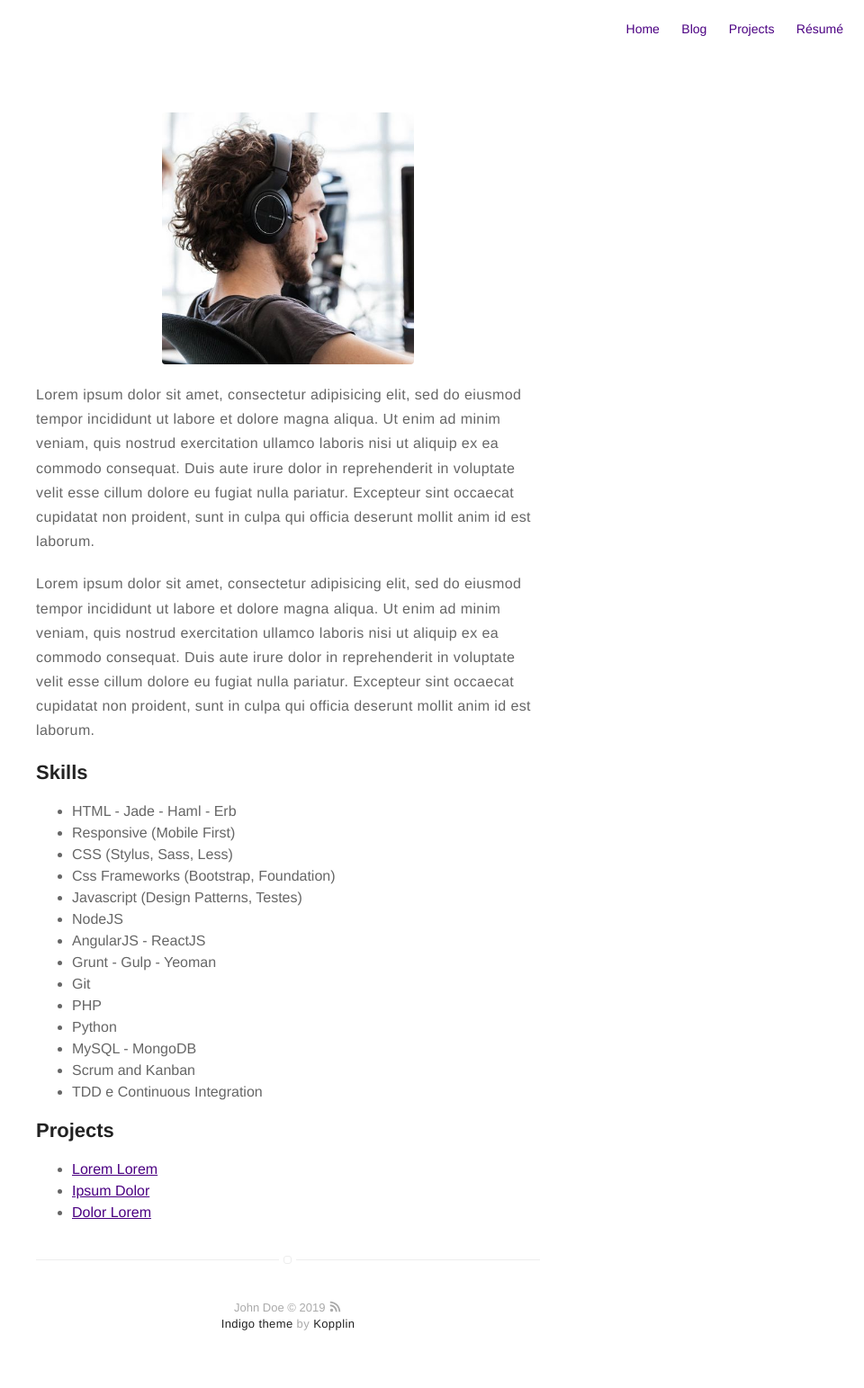
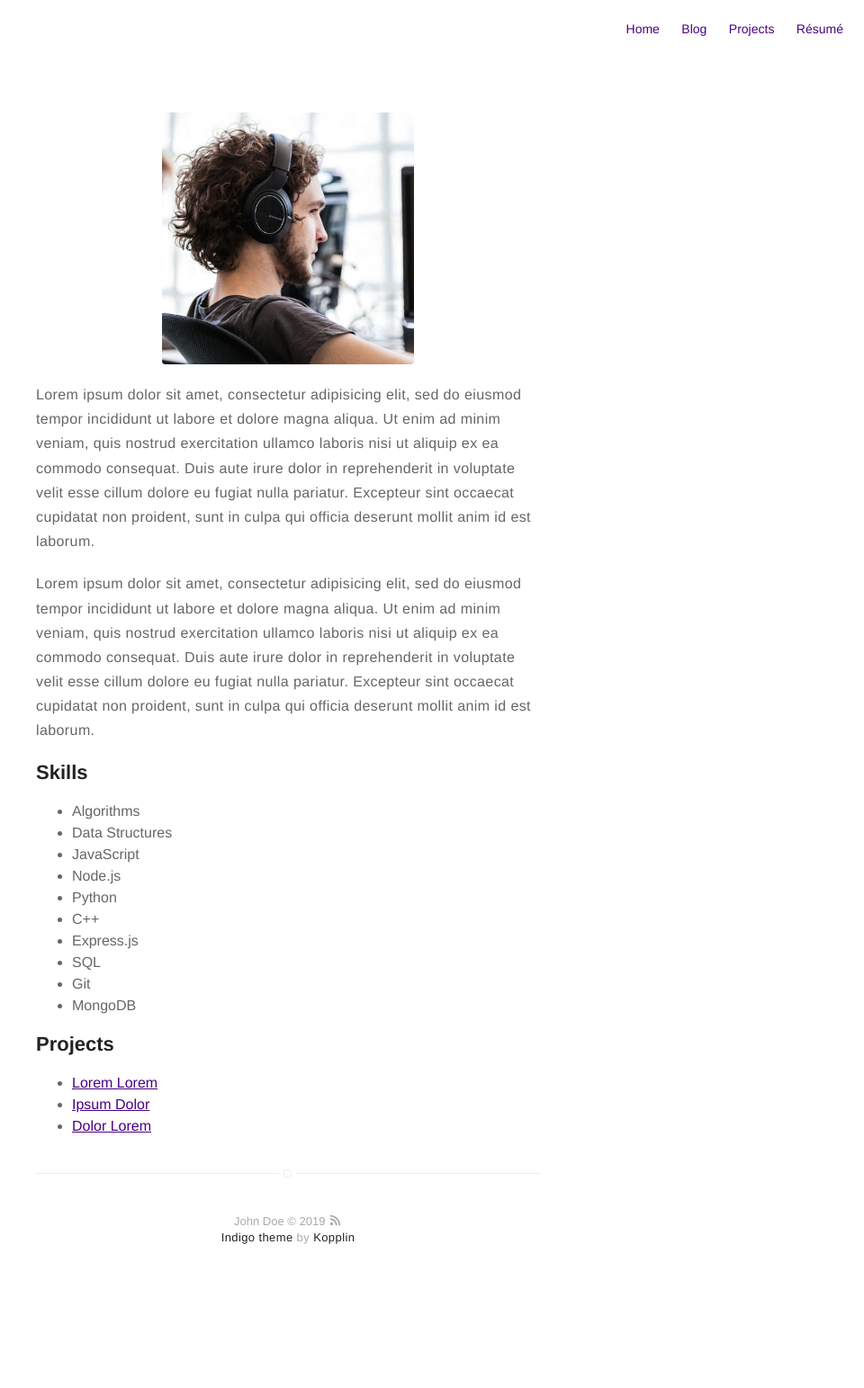
Before and after one commit to samdcoder/samdcoder.github.io, a Jekyll site: the page built from about.md, in a window 1280 px wide. Shown: the whole page at 90% size, without its empty margins (320-1280 px from the left). Built offline with Jekyll 4.4.1, drawn with Linux system fonts in a browser that asks for light colours; after the commit the page ends 1447 px from its top, so only the background shows below that.

Commit message:
updated about

```diff
--- a/about.md
+++ b/about.md
@@ -21,20 +21,16 @@ proident, sunt in culpa qui officia deserunt mollit anim id est laborum.</p>
 <h2>Skills</h2>
 
 <ul class="skill-list">
-	<li>HTML - Jade - Haml - Erb</li>
-	<li>Responsive (Mobile First)</li>
-	<li>CSS (Stylus, Sass, Less)</li>
-	<li>Css Frameworks (Bootstrap, Foundation)</li>
-	<li>Javascript (Design Patterns, Testes)</li>
-	<li>NodeJS</li>
-	<li>AngularJS - ReactJS</li>
-	<li>Grunt - Gulp - Yeoman</li>
+	<li>Algorithms</li>
+	<li>Data Structures</li>
+	<li>JavaScript</li>
+	<li>Node.js</li>
+	<li>Python</li>
+	<li>C++</li>
+	<li>Express.js</li>
+	<li>SQL</li>
 	<li>Git</li>
-	<li>PHP</li>
-	<li>Python</li>
-	<li>MySQL - MongoDB</li>
-	<li>Scrum and Kanban</li>
-	<li>TDD e Continuous Integration</li>
+	<li>MongoDB</li>
 </ul>
 
 <h2>Projects</h2>
```
